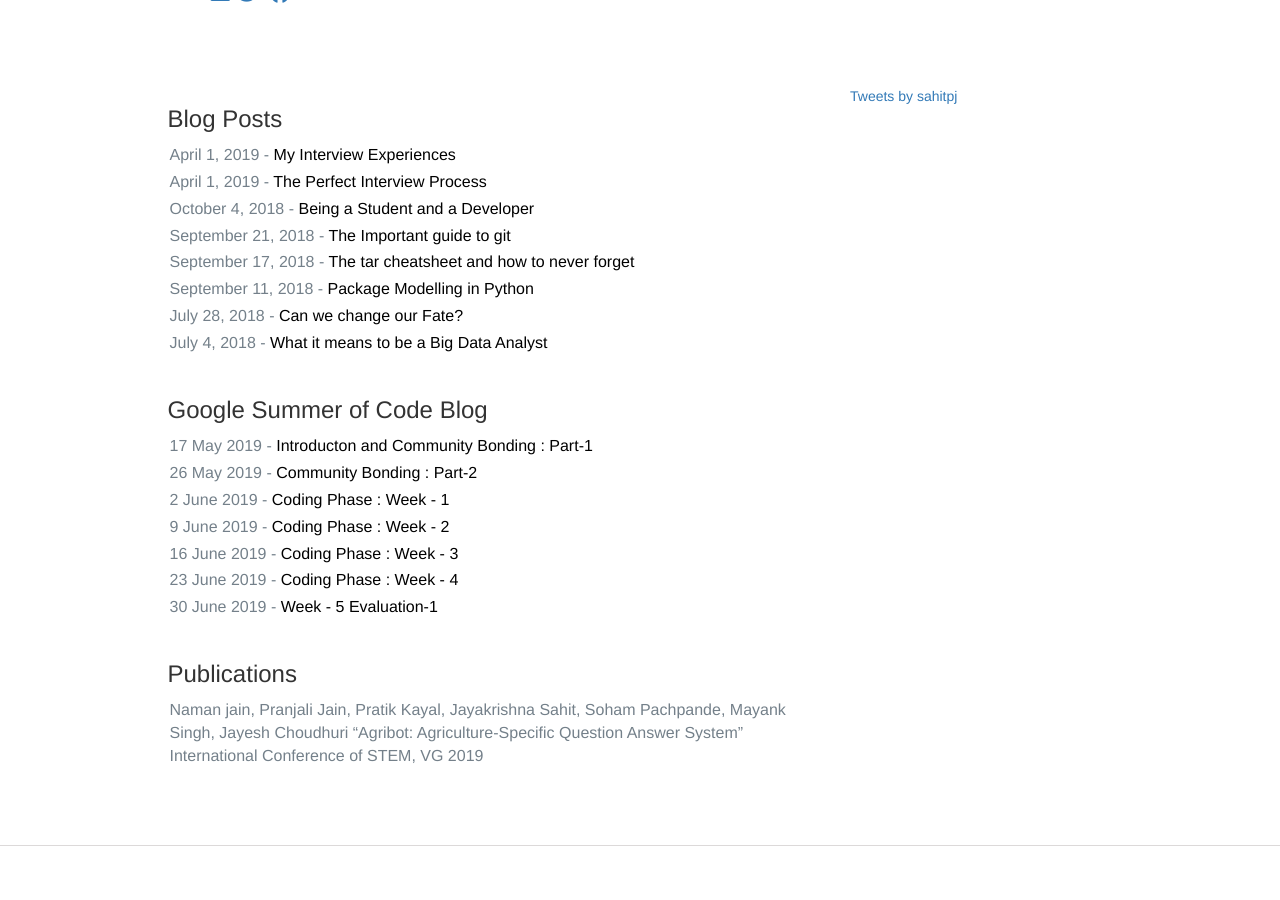
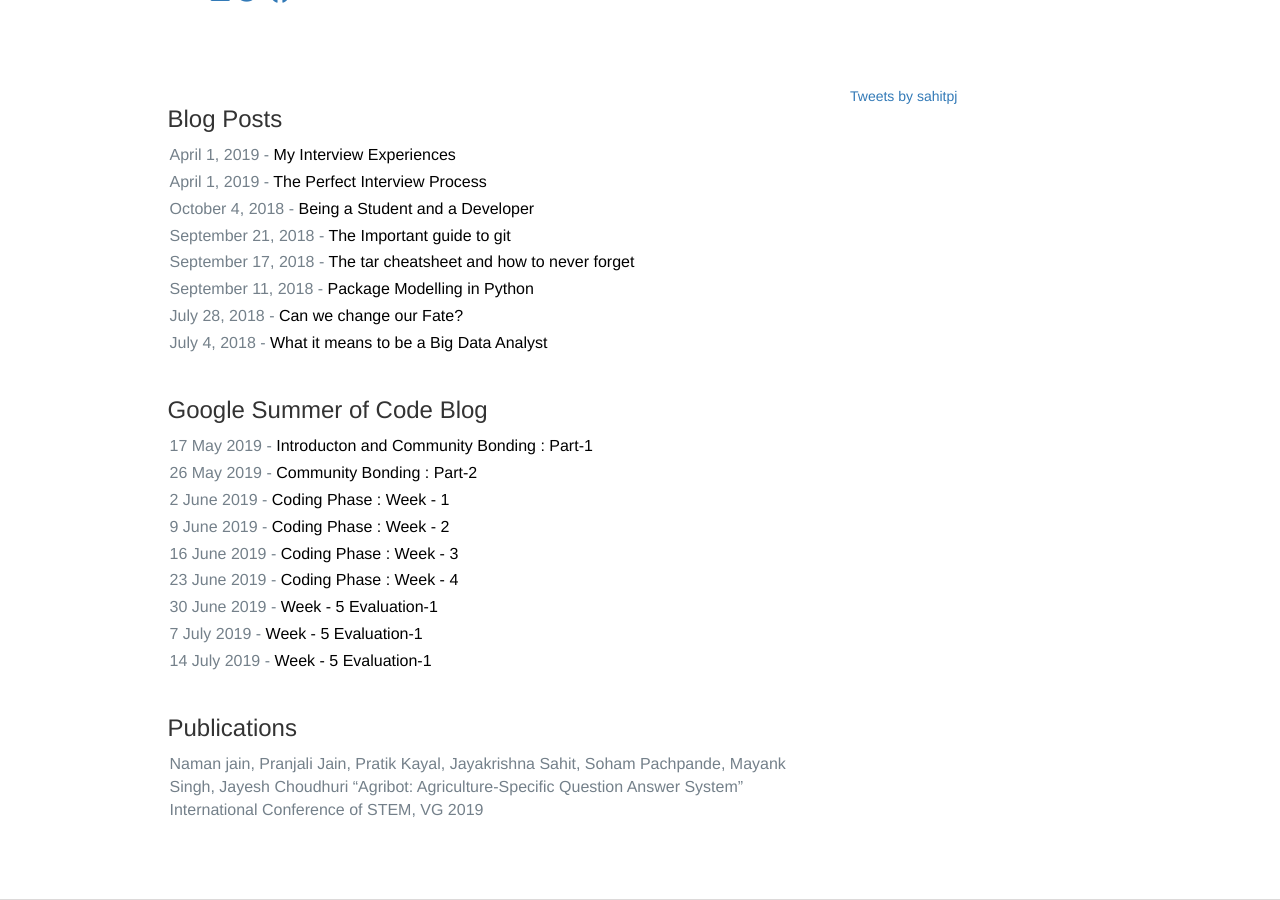
Before and after one commit to sahitpj/sahitpj.github.io, a Jekyll site: the page built from index.html, in a window 1280 px wide and 900 px high, scrolled down 575 px. Built offline with Jekyll 4.4.1, drawn with Linux system fonts in a browser that asks for light colours; nearby versions of some CDN libraries; the list of posts is cut into pages by our own code; comment, search, counter and statistics services are not loaded; before the commit the page ends 1421 px from its top, so only the background shows below that.

Commit message:
added july blogs

```diff
--- a/index.html
+++ b/index.html
@@ -117,6 +117,13 @@ permalink: /
                   <p class="biography-text">
                     30 June 2019 - <a  href="https://sahitpj.github.io/gs/gsoc/2019/06/30/Week-5.html" style="color:black">Week - 5 Evaluation-1</a>
                   </p>
+                  <p class="biography-text">
+                    7 July 2019 - <a  href="https://sahitpj.github.io/gs/gsoc/2019/07/07/Week-6.html" style="color:black">Week - 5 Evaluation-1</a>
+                  </p>
+                  <p class="biography-text">
+                    14 July 2019 - <a  href="https://sahitpj.github.io/gs/gsoc/2019/07/14/Week-7.html" style="color:black">Week - 5 Evaluation-1</a>
+                  </p>
+
 
                   <h3 style="margin-top: 40px;">Publications</h3>
                   <p class="biography-text">
```
